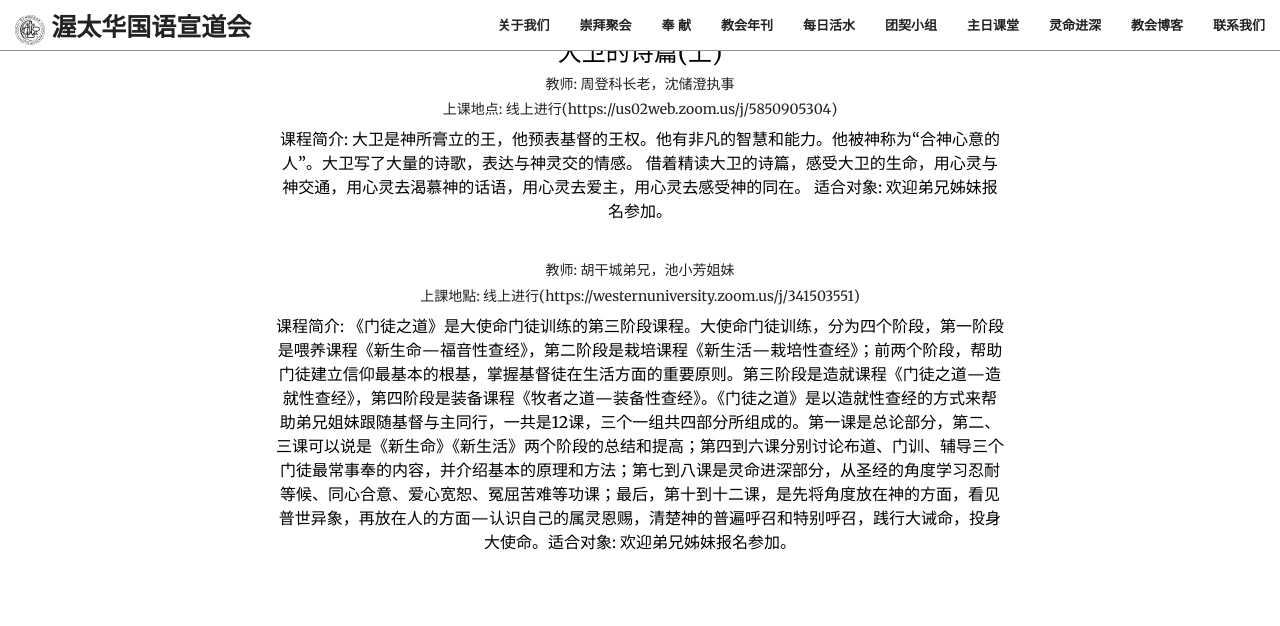
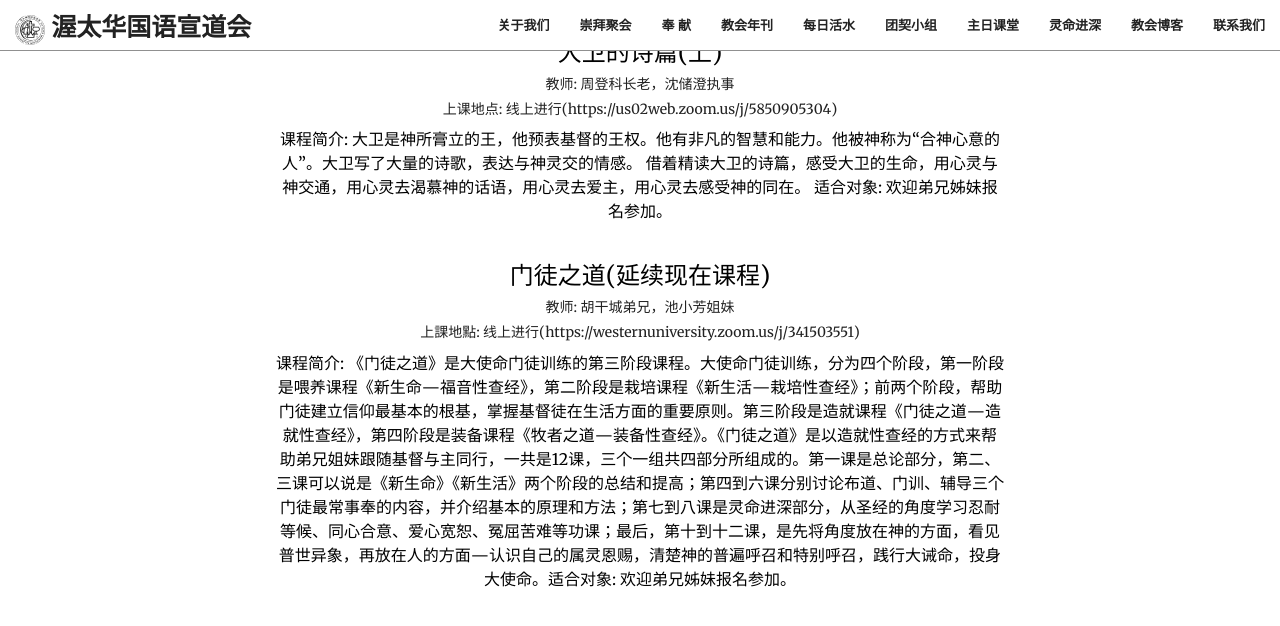
Before and after one commit to JonasYow/ottawaomac, a Jekyll site: the page built from index.html, in a window 1280 px wide and 900 px high, scrolled down 7337 px, cut to the strip 0-670 px from the top of the window. Shown: the top 626 px of the strip. Built offline with Jekyll 4.4.1, drawn with Linux system fonts in a browser that asks for light colours; some web fonts are replaced.

Commit message:
Added content for Q12021 SundaySchool

```diff
--- a/_data/sundayschool.yaml
+++ b/_data/sundayschool.yaml
@@ -18,7 +18,7 @@
   适合对象: 欢迎弟兄姊妹报名参加。"
   image:
 
-- title:
+- title: "门徒之道(延续现在课程)"
   teacher: "教师: 胡干城弟兄，池小芳姐妹"
   room: "上課地點: 线上进行(https://westernuniversity.zoom.us/j/341503551)"
   content: "课程简介: 《门徒之道》是大使命门徒训练的第三阶段课程。大使命门徒训练，分为四个阶段，第一阶段是喂养课程《新生命—福音性查经》，第二阶段是栽培课程《新生活—栽培性查经》；前两个阶段，帮助门徒建立信仰最基本的根基，掌握基督徒在生活方面的重要原则。第三阶段是造就课程《门徒之道—造就性查经》，第四阶段是装备课程《牧者之道—装备性查经》。《门徒之道》是以造就性查经的方式来帮助弟兄姐妹跟随基督与主同行，一共是12课，三个一组共四部分所组成的。第一课是总论部分，第二、三课可以说是《新生命》《新生活》两个阶段的总结和提高；第四到六课分别讨论布道、门训、辅导三个门徒最常事奉的内容，并介绍基本的原理和方法；第七到八课是灵命进深部分，从圣经的角度学习忍耐等候、同心合意、爱心宽恕、冤屈苦难等功课；最后，第十到十二课，是先将角度放在神的方面，看见普世异象，再放在人的方面—认识自己的属灵恩赐，清楚神的普遍呼召和特别呼召，践行大诫命，投身大使命。适合对象: 欢迎弟兄姊妹报名参加。"
```
